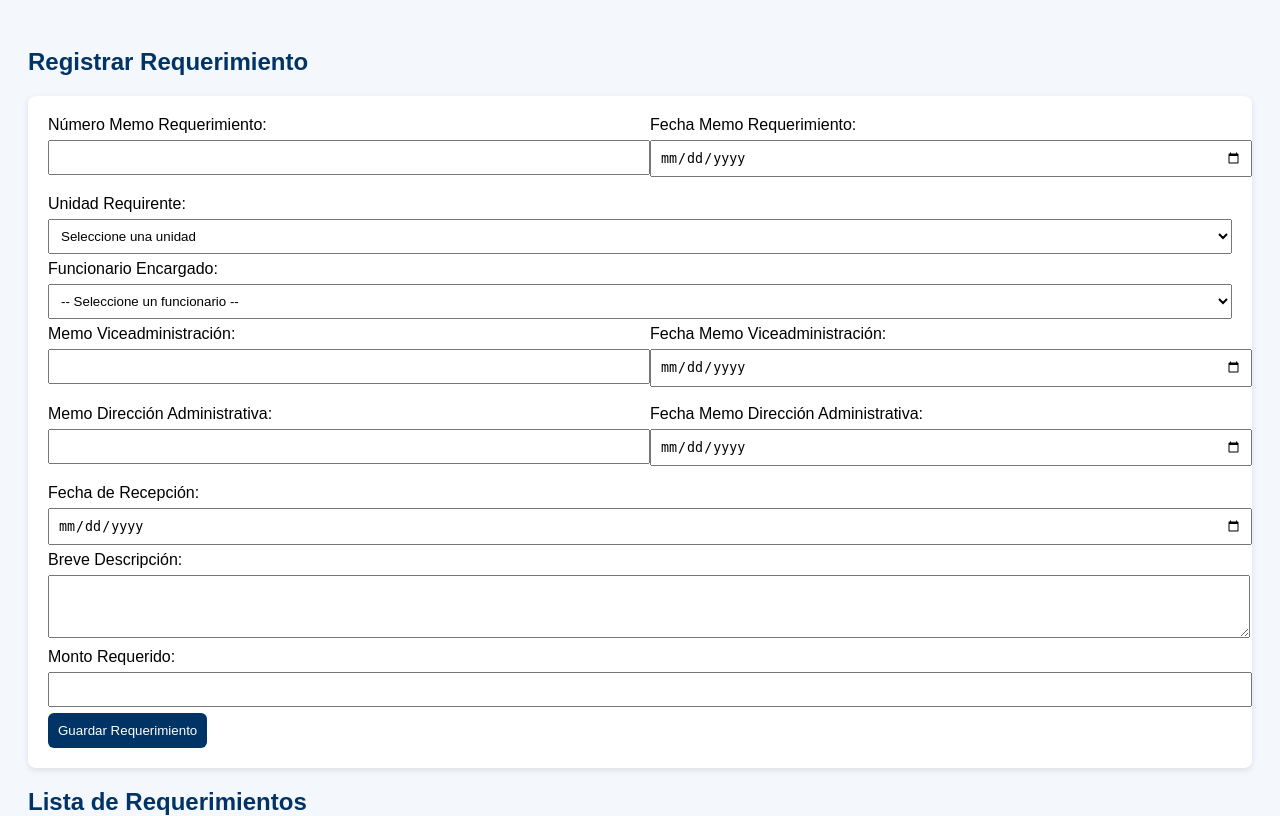
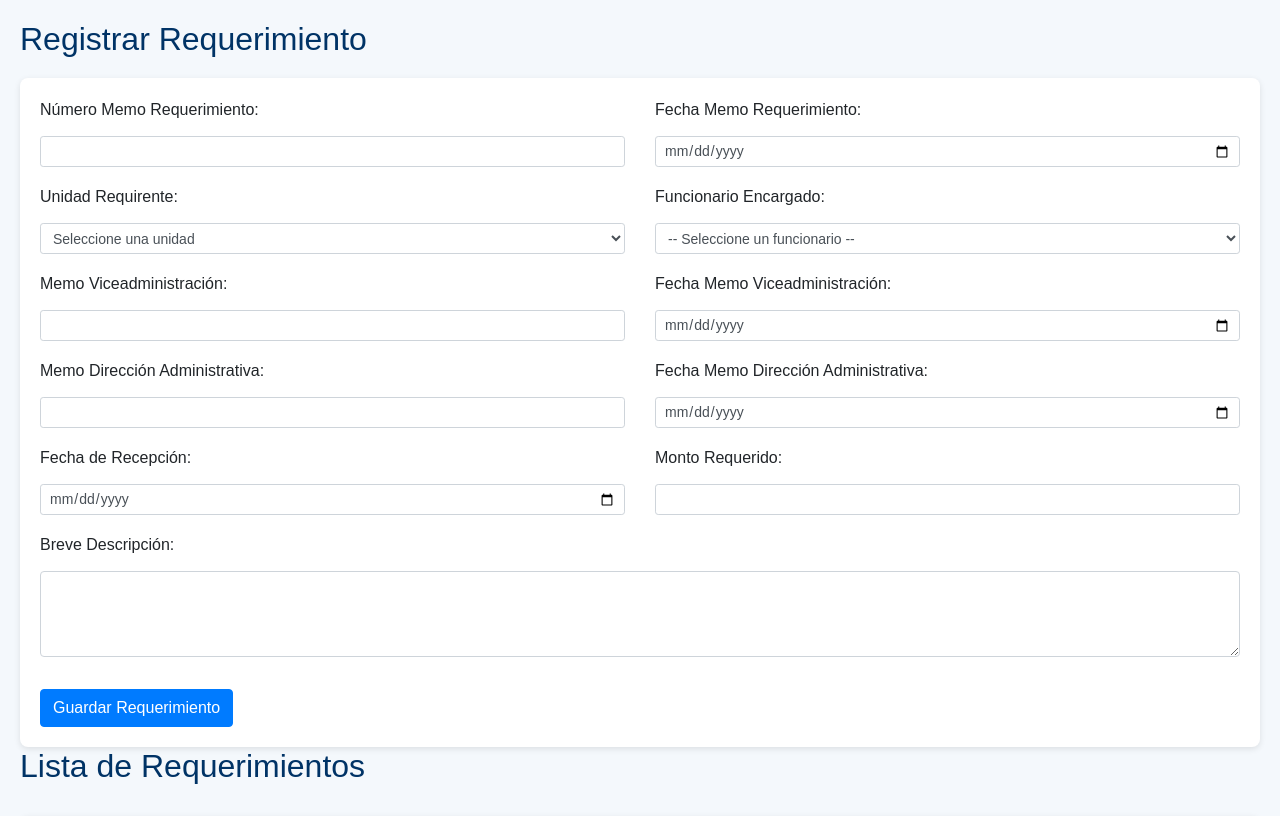
Before and after one commit to faustofi1262/sicop, a Flask app: page /admin/requerimientos in a window 1280 px wide. Shown: the top 816 px of the page. Run offline with Flask 3, Linux system fonts and the light colour scheme; the visitor is signed in with stand-in values (Sample User, id 1); data that the repository does not hold is empty; some libraries are stand-ins or nearby versions.

Commit message:
Modificacion del formulario requerimiento y tareass

```diff
--- a/app/templates/requerimientos_admin.html
+++ b/app/templates/requerimientos_admin.html
@@ -3,6 +3,8 @@
 <head>
     <meta charset="UTF-8">
     <title>Gestión de Requerimientos</title>
+    <!-- ✅ Agrega aquí Bootstrap -->
+    <link href="https://cdn.jsdelivr.net/npm/bootstrap@4.6.2/dist/css/bootstrap.min.css" rel="stylesheet">
     <style>
         body { font-family: Arial; background-color: #f4f8fc; padding: 20px; }
         h2 { color: #003366; }
@@ -39,63 +41,76 @@
     <div class="form-row">
         <div class="col">
             <label>Número Memo Requerimiento:</label>
-            <input type="text" name="mem_requi" required>
+            <input type="text" name="mem_requi" class="form-control form-control-sm" required>
         </div>
         <div class="col">
             <label>Fecha Memo Requerimiento:</label>
-            <input type="date" name="fecha_memo_requi" required>
+            <input type="date" name="fecha_memo_requi" class="form-control form-control-sm" required>
         </div>
     </div>
 
+    <div class="form-row mt-2">
+        <div class="col">
             <label>Unidad Requirente:</label>
-    <select name="unid_requirente" required>
+            <select name="unid_requirente" class="form-control form-control-sm" required>
                 <option value="">Seleccione una unidad</option>
                 {% for u in unidades %}
                     <option value="{{ u[0] }}">{{ u[1] }}</option>
                 {% endfor %}
             </select>
+        </div>
+        <div class="col">
             <label>Funcionario Encargado:</label>
-    <select name="funcionario_encargado" required>
+            <select name="funcionario_encargado" class="form-control form-control-sm" required>
                 <option value="">-- Seleccione un funcionario --</option>
                 {% for f in funcionarios %}
                     <option value="{{ f[0] }}">{{ f[0] }}</option>
                 {% endfor %}
             </select>
+        </div>
+    </div>
 
-    <div class="form-row">
+    <div class="form-row mt-2">
         <div class="col">
             <label>Memo Viceadministración:</label>
-            <input type="text" name="memo_vice_ad">
+            <input type="text" name="memo_vice_ad" class="form-control form-control-sm">
         </div>
         <div class="col">
             <label>Fecha Memo Viceadministración:</label>
-            <input type="date" name="fecha_memo_vice_ad">
+            <input type="date" name="fecha_memo_vice_ad" class="form-control form-control-sm">
         </div>
     </div>
 
-    <div class="form-row">
+    <div class="form-row mt-2">
         <div class="col">
             <label>Memo Dirección Administrativa:</label>
-            <input type="text" name="memo_dir_ad">
+            <input type="text" name="memo_dir_ad" class="form-control form-control-sm">
         </div>
         <div class="col">
             <label>Fecha Memo Dirección Administrativa:</label>
-            <input type="date" name="fecha_memo_dir_ad">
+            <input type="date" name="fecha_memo_dir_ad" class="form-control form-control-sm">
         </div>
     </div>
 
+    <div class="form-row mt-2">
+        <div class="col">
             <label>Fecha de Recepción:</label>
-    <input type="date" name="fecha_recep_req">
+            <input type="date" name="fecha_recep_req" class="form-control form-control-sm">
+        </div>
+        <div class="col">
+            <label>Monto Requerido:</label>
+            <input type="number" name="monto_req" step="0.01" class="form-control form-control-sm" required>
+        </div>
+    </div>
 
+    <div class="form-group mt-2">
         <label>Breve Descripción:</label>
-    <textarea name="breve_descr" rows="3"></textarea>
+        <textarea name="breve_descr" class="form-control" rows="3"></textarea>
+    </div>
 
-    <label>Monto Requerido:</label>
-    <input type="number" name="monto_req" step="0.01" required>
+    <button type="submit" class="btn btn-primary mt-3">Guardar Requerimiento</button>
+</form>
 
-    <button type="submit">Guardar Requerimiento</button>
-
-    </form>
 
     <h2>Lista de Requerimientos</h2>
     <table>
```
Lines whose indentation alone changed are shown as unchanged.
